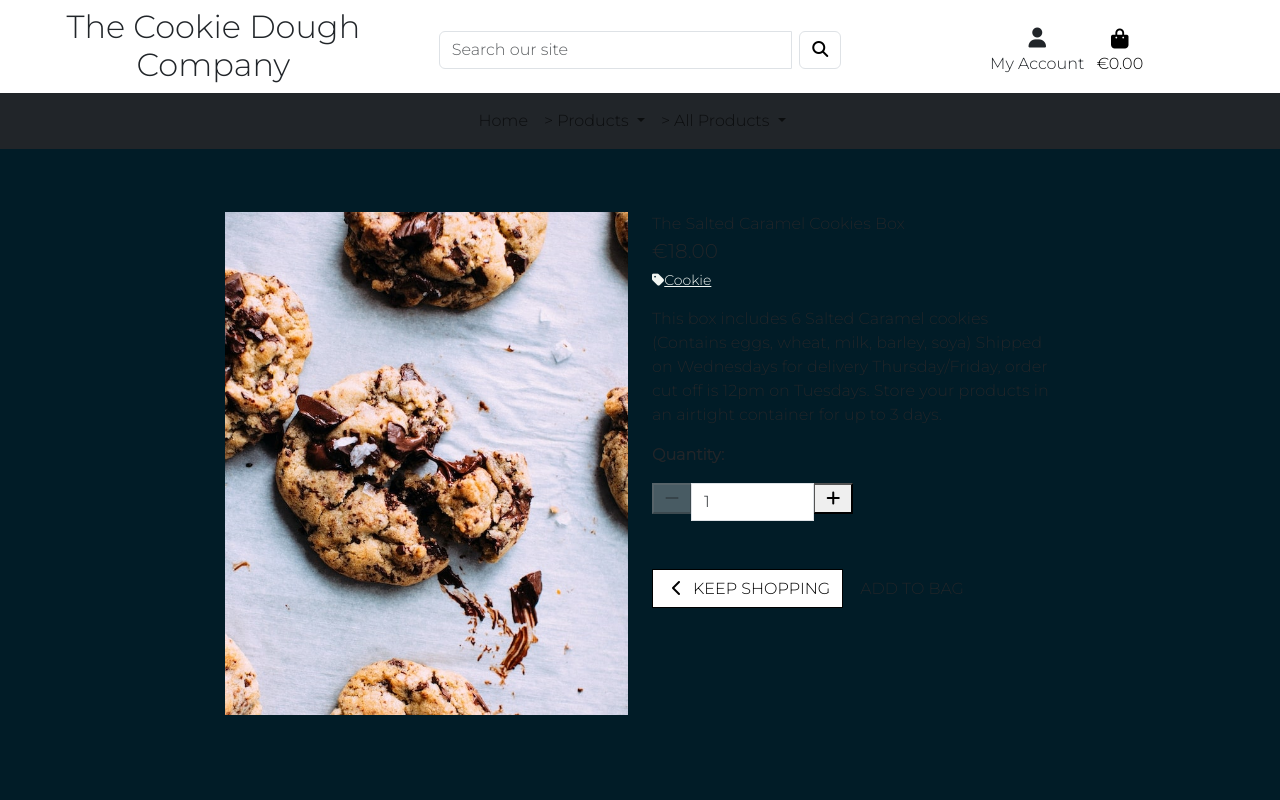
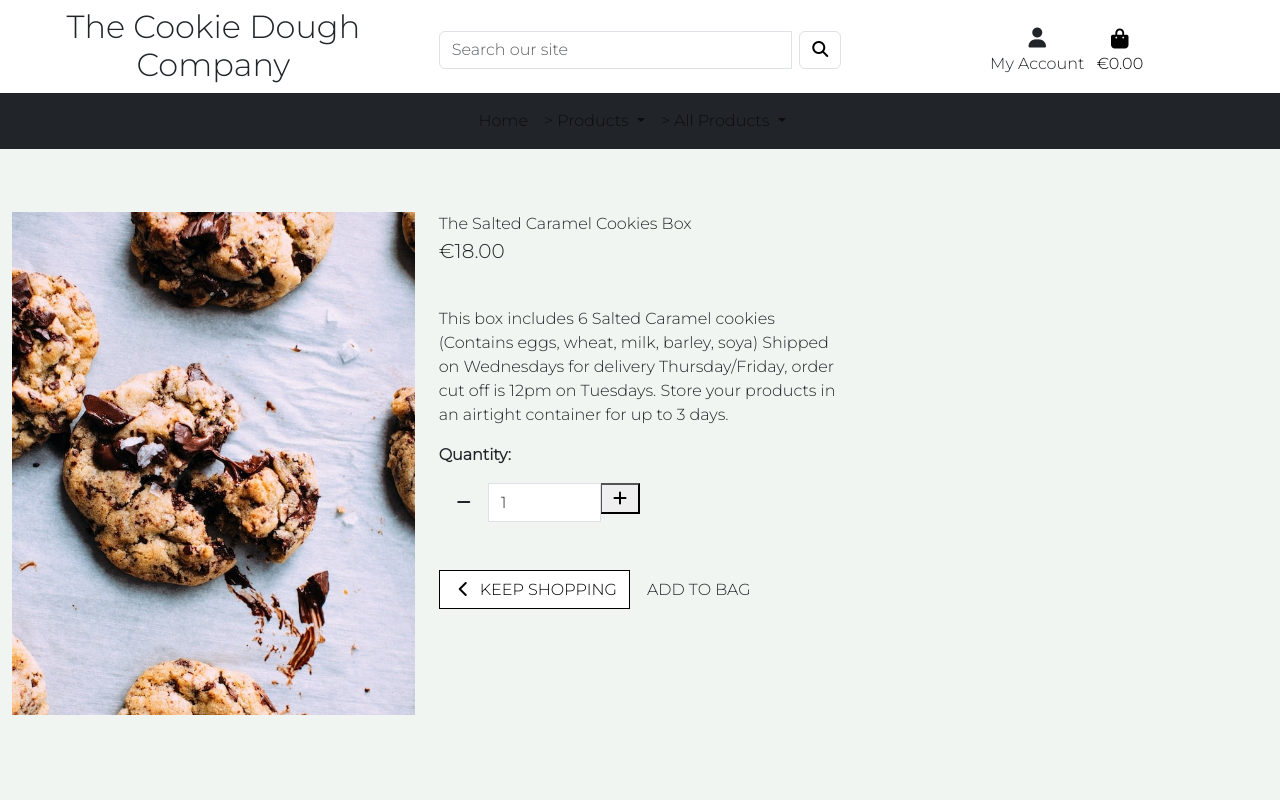
Before and after one commit to LanaCreegan/The-Cookie-Dough-Company-PP5, a Django app: page /products/1 in a window 1280 px wide. Run offline with Django 3.2, Linux system fonts and the light colour scheme; data comes from the database, SQL or seed files in the repository; some libraries are stand-ins or nearby versions.

Commit message:
Update product detail template

```diff
--- a/products/templates/products/product_detail.html
+++ b/products/templates/products/product_detail.html
@@ -10,10 +10,11 @@
 {% endblock %}
 
 {% block content %}
-    <div class="overlay"></div>
+<div class="overlay"></div>
     <div class="container-fluid">
         <div class="row">
-            <div class="col-12 col-md-6 col-lg-4 offset-lg-2">
+            <!-- Product Image -->
+            <div class="col-12 col-md-4 col-lg-4">
                 <div class="image-container my-5">
                     {% if product.image %}
                         <a href="{{ product.image.url }}" target="_blank">
@@ -47,8 +48,8 @@
                                 <div class="form-group w-50">
                                     <div class="input-group">
                                         <div class="input-group-prepend">
-                                            <button class="decrement-qty btn-white btn-white rounded-0"
-                                                data-item_id="{{ product.id }}" id="decrement-qty_{{ product.id }}">
+                                            <button class="decrement-qty btn btn-white rounded-0 decrement-qty_{{ product.id }} btn-black-border"
+                                                data-item_id="{{ product.id }}" id="{{ product.id }}">
                                                 <span class="icon">
                                                     <i class="fas fa-minus"></i>
                                                 </span>
--- a/static/css/base.css
+++ b/static/css/base.css
@@ -28,7 +28,7 @@ body {
     top: 0;
     left: 0;
     position: fixed;
-    background: #011C27;
+    background: #F1F5F2;
     z-index: -1;
 }
 
```
